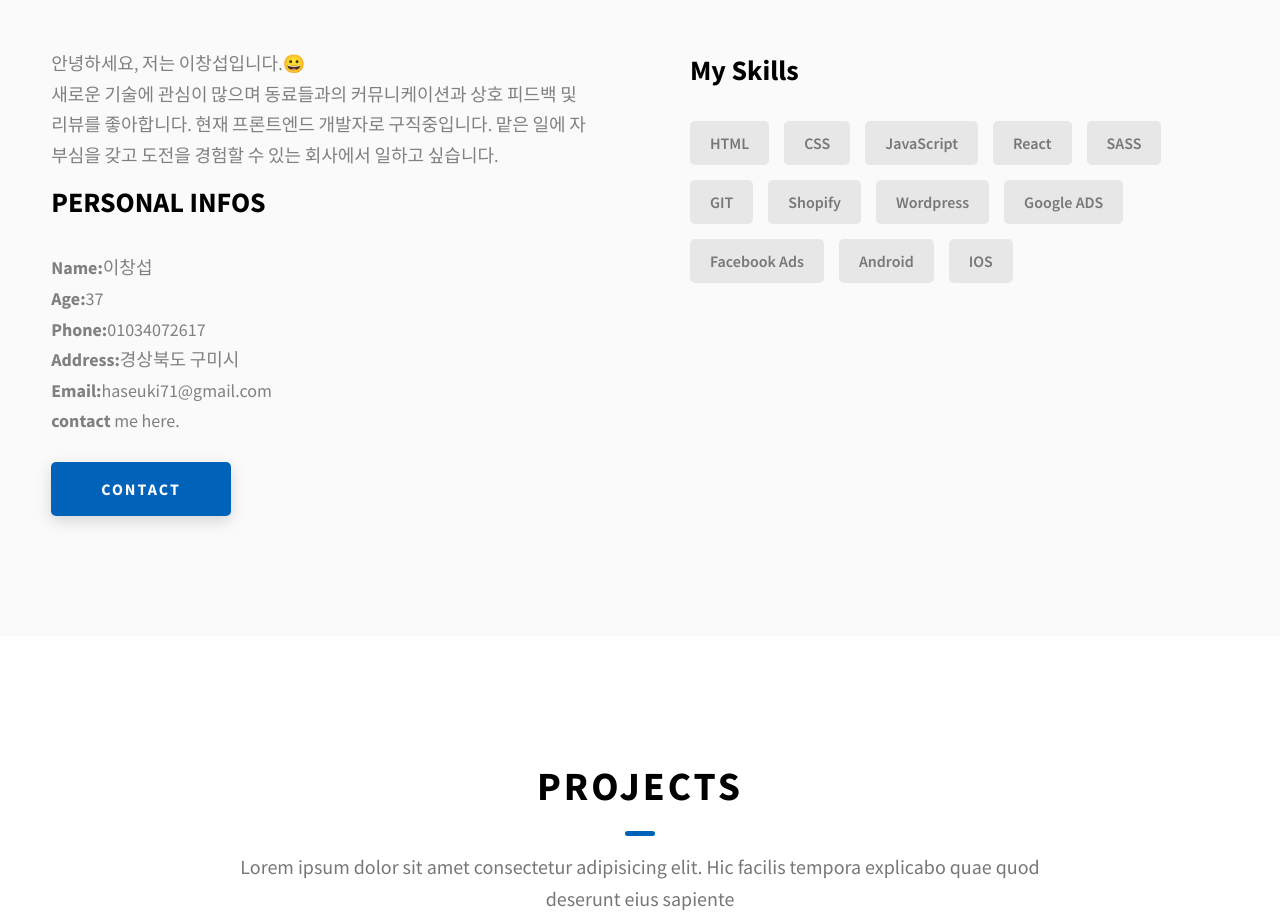
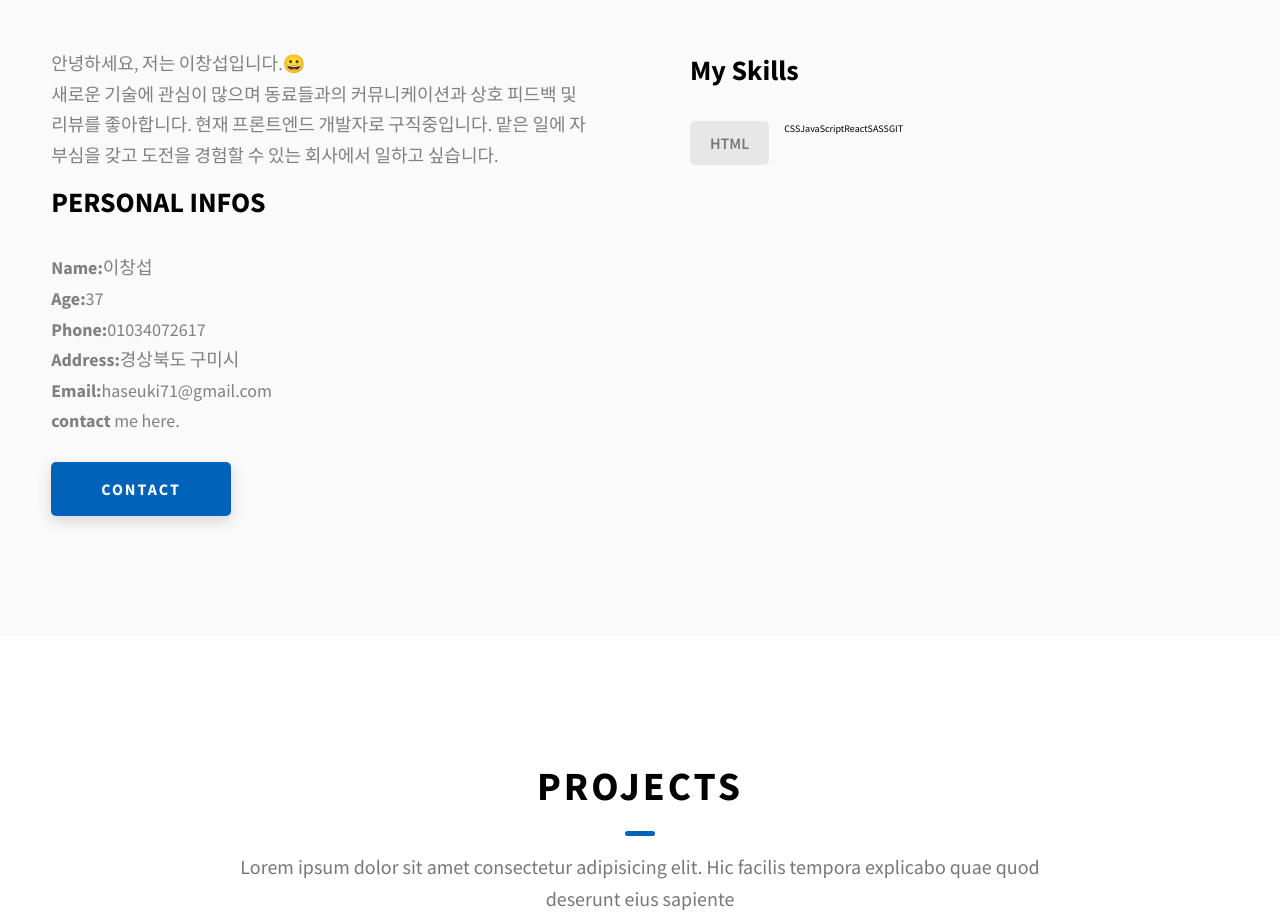
Before and after one commit to leechangseop71/leechangseop71.github.io, a website: page index.html in a window 1280 px wide. Shown: the part 1120-2038 px from the top of the page. Drawn offline with Linux system fonts and the light colour scheme.

Commit message:
---------------------------------------

```diff
--- a/css/style.css
+++ b/css/style.css
@@ -662,7 +662,7 @@ textarea {
 .skills {
   display: flex;
   flex-wrap: wrap; }
-  .skills__skill {
+  .skills__skill_1 {
     padding: 1rem 2rem;
     margin-bottom: 1.5rem;
     margin-right: 1.5rem;
@@ -671,6 +671,16 @@ textarea {
     border-radius: 5px;
     font-weight: 600;
     color: #777; }
+  .skills__skill_2 {
+  }
+  .skills__skill_3 {
+         }
+  .skills__skill_4 {
+           }
+  .skills__skill_5 {
+             }
+  .skills__skill_6 {
+               }
 
 .mouse {
   width: 25px;
--- a/index.html
+++ b/index.html
@@ -192,18 +192,12 @@
           <div class="about__content-skills">
             <h3 class="about__content-title">My Skills</h3>
             <div class="skills">
-              <div class="skills__skill">HTML</div>
-              <div class="skills__skill">CSS</div>
-              <div class="skills__skill">JavaScript</div>
-              <div class="skills__skill">React</div>
-              <div class="skills__skill">SASS</div>
-              <div class="skills__skill">GIT</div>
-              <div class="skills__skill">Shopify</div>
-              <div class="skills__skill">Wordpress</div>
-              <div class="skills__skill">Google ADS</div>
-              <div class="skills__skill">Facebook Ads</div>
-              <div class="skills__skill">Android</div>
-              <div class="skills__skill">IOS</div>
+              <div class="skills__skill_1">HTML</div>
+              <div class="skills__skill_2">CSS</div>
+              <div class="skills__skill_3">JavaScript</div>
+              <div class="skills__skill_4">React</div>
+              <div class="skills__skill_5">SASS</div>
+              <div class="skills__skill_6">GIT</div>
             </div>
           </div>
         </div>
```
